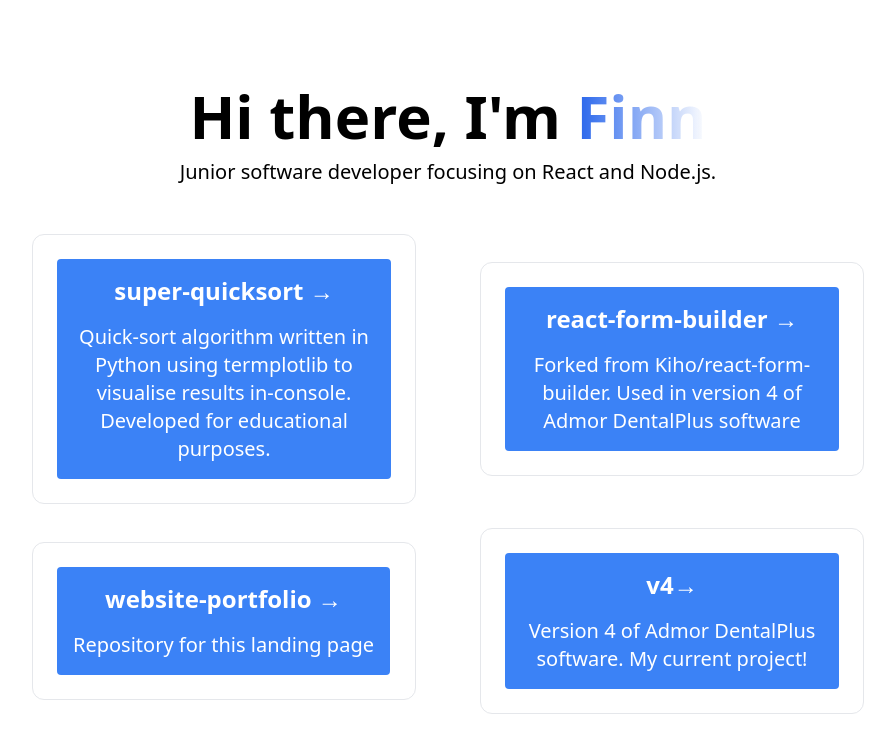
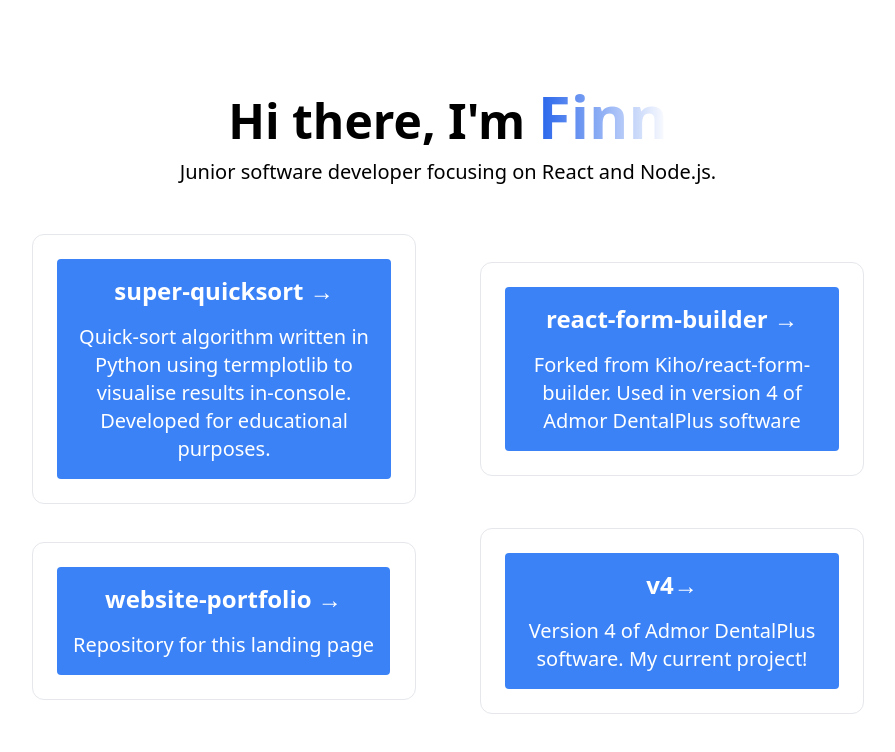
Before and after one commit to finnjefferis/portfolio-site, a Next.js app: page / in a window 1280 px wide. Shown: the top 752 px of the page, without its empty margins (192-1087 px from the left). Built offline with nearby package versions, Linux system fonts and the light colour scheme.

Commit message:
tried and failed to fix errors this shit is broken

```diff
--- a/pages/index.tsx
+++ b/pages/index.tsx
@@ -20,17 +20,17 @@ const Home: NextPage = () => {
       </Head>
 
       <main className="flex w-full flex-1 flex-col items-center justify-center px-20 text-center">
-        <h1 className="text-6xl font-bold">
+        <h1 className="text-5xl font-bold">
           Hi there, I'm {" "}
           <a className="font-extrabold text-transparent text-6xl bg-clip-text bg-gradient-to-r from-blue-600 to purple-700" href="https://github.com/finnjefferis">
-            Finn {"    "}
+            Finn
           </a>
         </h1>
 
-        <p className="mt-3 text-xl">
+        <div className="mt-3 text-xl">
           Junior software developer focusing on React and Node.js.
 
-        </p>
+        </div>
 
         <div className="mt-6 flex max-w-4xl flex-wrap items-center justify-around sm:w-full"
 
```
